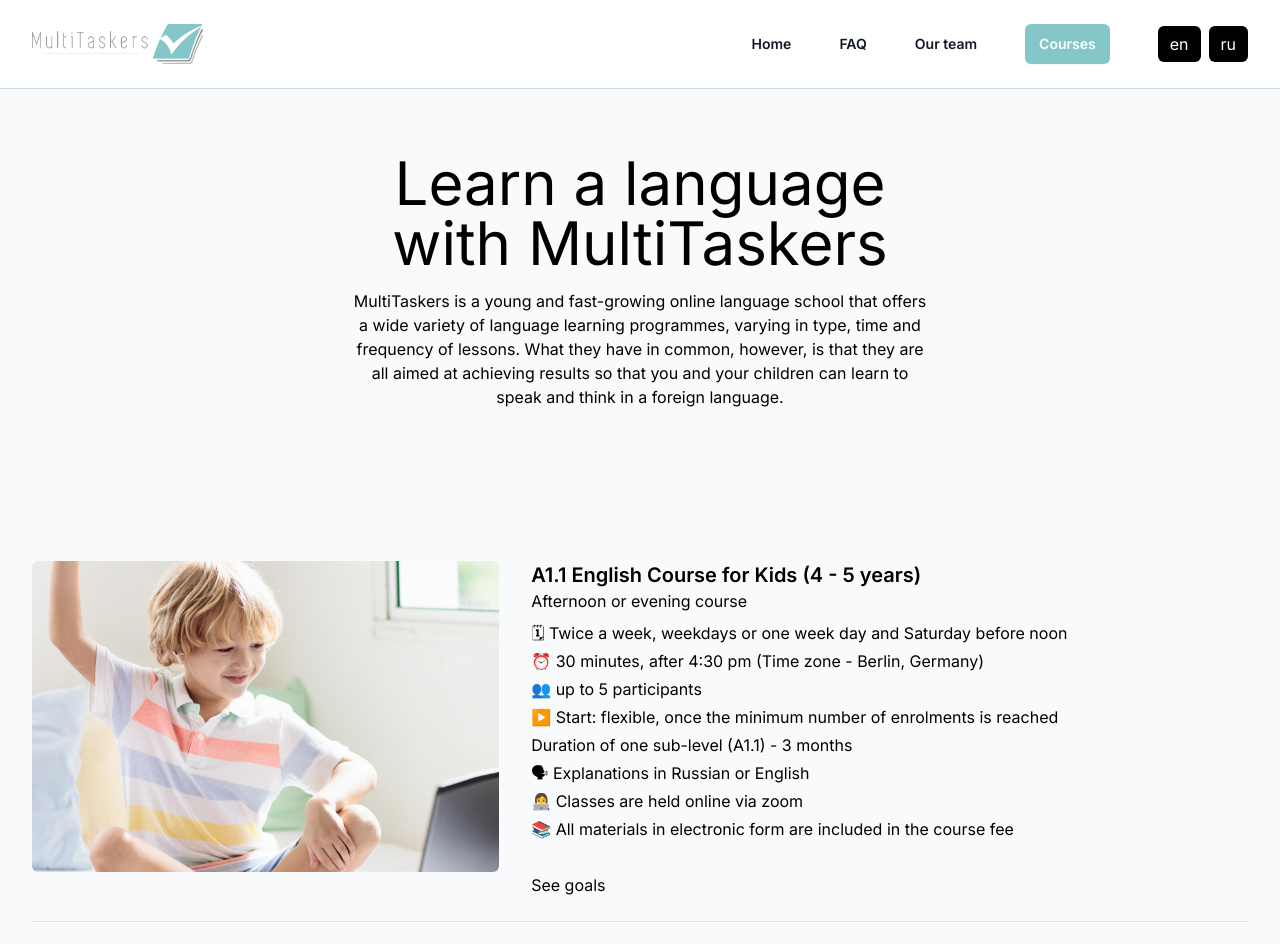
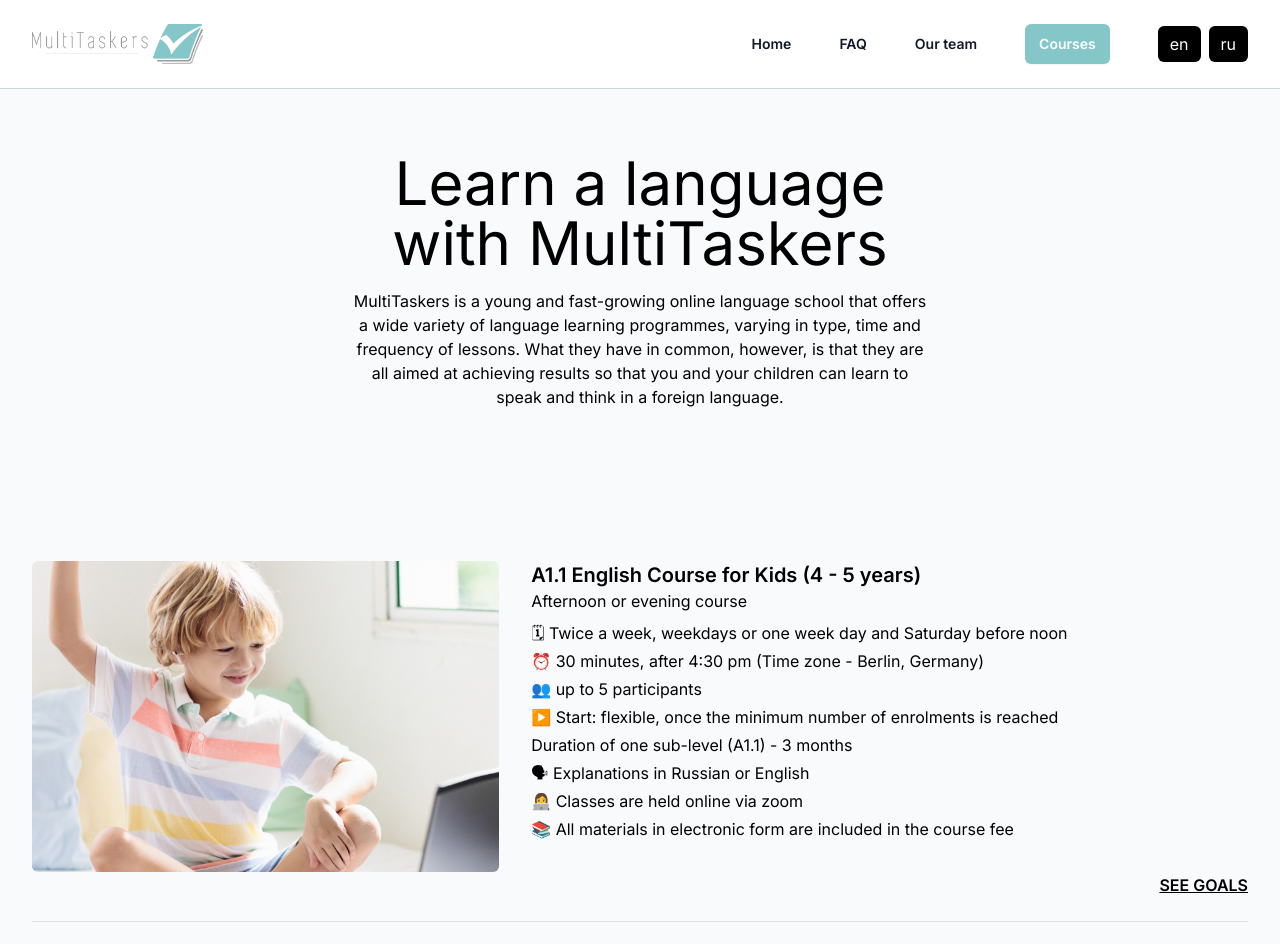
Before and after one commit to MultiTaskersGmbH/multitaskers, a Next.js app: page /en/courses in a window 1280 px wide. Shown: the top 944 px of the page. Built offline with nearby package versions, Linux system fonts and the light colour scheme.

Commit message:
add new style for course component

```diff
--- a/src/components/course.tsx
+++ b/src/components/course.tsx
@@ -25,7 +25,6 @@ export default function Course({ dictionary }: { dictionary: Dictionary }) {
           {({ open }) => (
             <>
               <dt>
-                <Disclosure.Button className="w-full text-left">
                 <div
                   key={course.heading}
                   className="md:grid md:grid-cols-5 md:gap-8"
@@ -49,11 +48,6 @@ export default function Course({ dictionary }: { dictionary: Dictionary }) {
                         ))}
                       </ul>
                     </div>
-                      <div>{open ? <p>Close goals</p> : <p>See goals</p>}</div>
-                    </div>
-                  </div>
-                </Disclosure.Button>
-              </dt>
                     <Disclosure.Panel className="mt-2">
                       <p>{course.goalTitle}</p>
                       <ul className="grid gap-y-1">
@@ -64,6 +58,14 @@ export default function Course({ dictionary }: { dictionary: Dictionary }) {
                         ))}
                       </ul>
                     </Disclosure.Panel>
+                    <Disclosure.Button>
+                      <div className="text-right font-semibold uppercase underline">
+                        {open ? "Close goals" : "See goals"}
+                      </div>
+                    </Disclosure.Button>
+                  </div>
+                </div>
+              </dt>
             </>
           )}
         </Disclosure>
```
Lines whose indentation alone changed are shown as unchanged.
